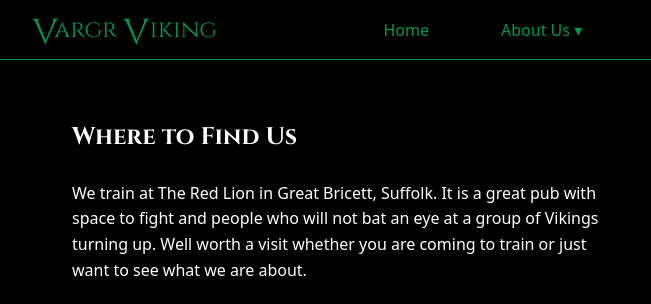
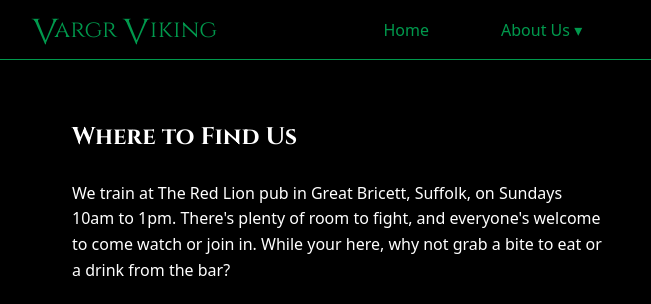
Before and after one commit to FraserFallows/vargr-viking, an Eleventy site: page src/contact/join/index.html in a window 1280 px wide. Shown: the top 304 px of the page, 0-651 px from the left. Built offline with nearby package versions, Linux system fonts and the light colour scheme; Eleventy itself is replaced by a stand-in of ours; files that its build step writes are made by us from their sources.

Commit message:
Update find us summary

```diff
--- a/src/contact/join/index.html
+++ b/src/contact/join/index.html
@@ -10,7 +10,7 @@ permalink: /contact/join/
     <div class="join-layout">
         <div class="join-info">
             <h2>Where to Find Us</h2>
-            <p>We train at The Red Lion in Great Bricett, Suffolk. It is a great pub with space to fight and people who will not bat an eye at a group of Vikings turning up. Well worth a visit whether you are coming to train or just want to see what we are about.</p>
+            <p>We train at The Red Lion pub in Great Bricett, Suffolk, on Sundays 10am to 1pm. There's plenty of room to fight, and everyone's welcome to come watch or join in. While your here, why not grab a bite to eat or a drink from the bar?</p>
             <a href="https://www.facebook.com/people/Red-Lion-Great-Bricett/61573613541840/" target="_blank" rel="noopener noreferrer">Find The Red Lion on Facebook</a>
             <h2>What to Expect</h2>
             <p>Turn up, introduce yourself, and get stuck in. No equipment needed to start. We will take it from there.</p>
```
